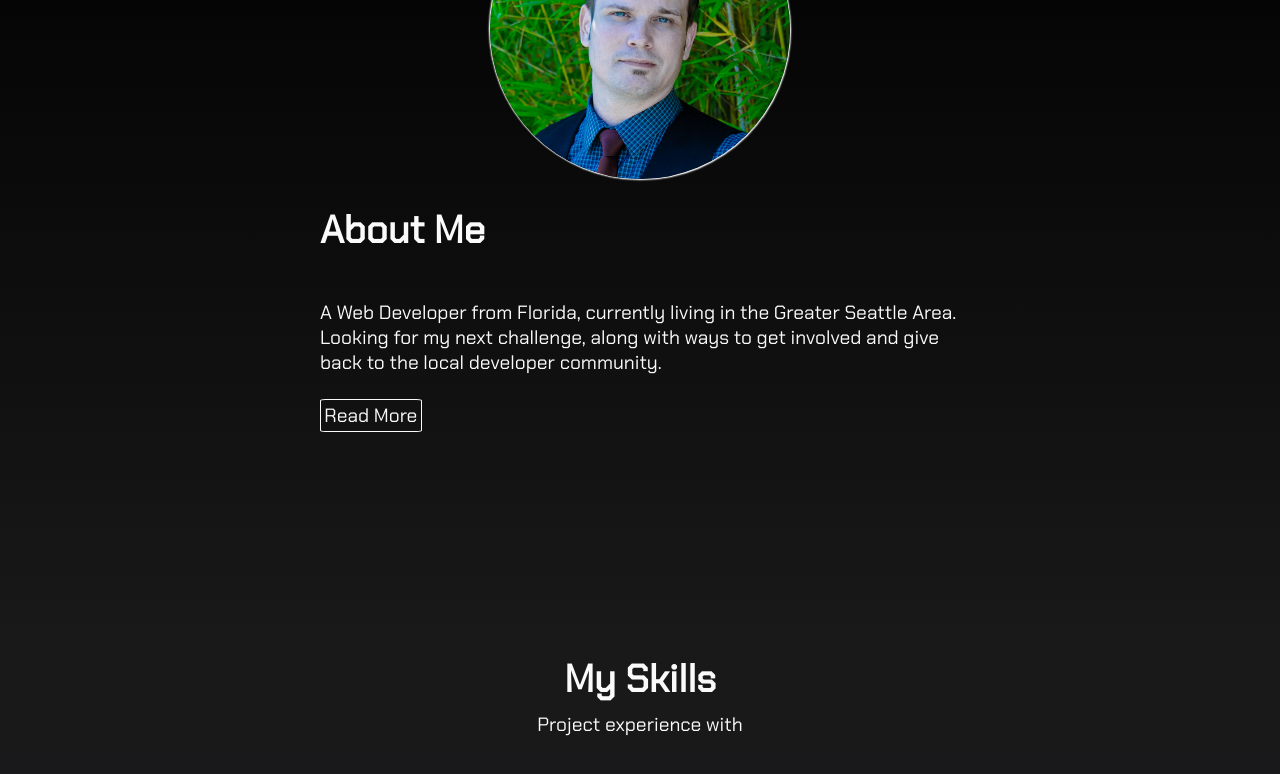
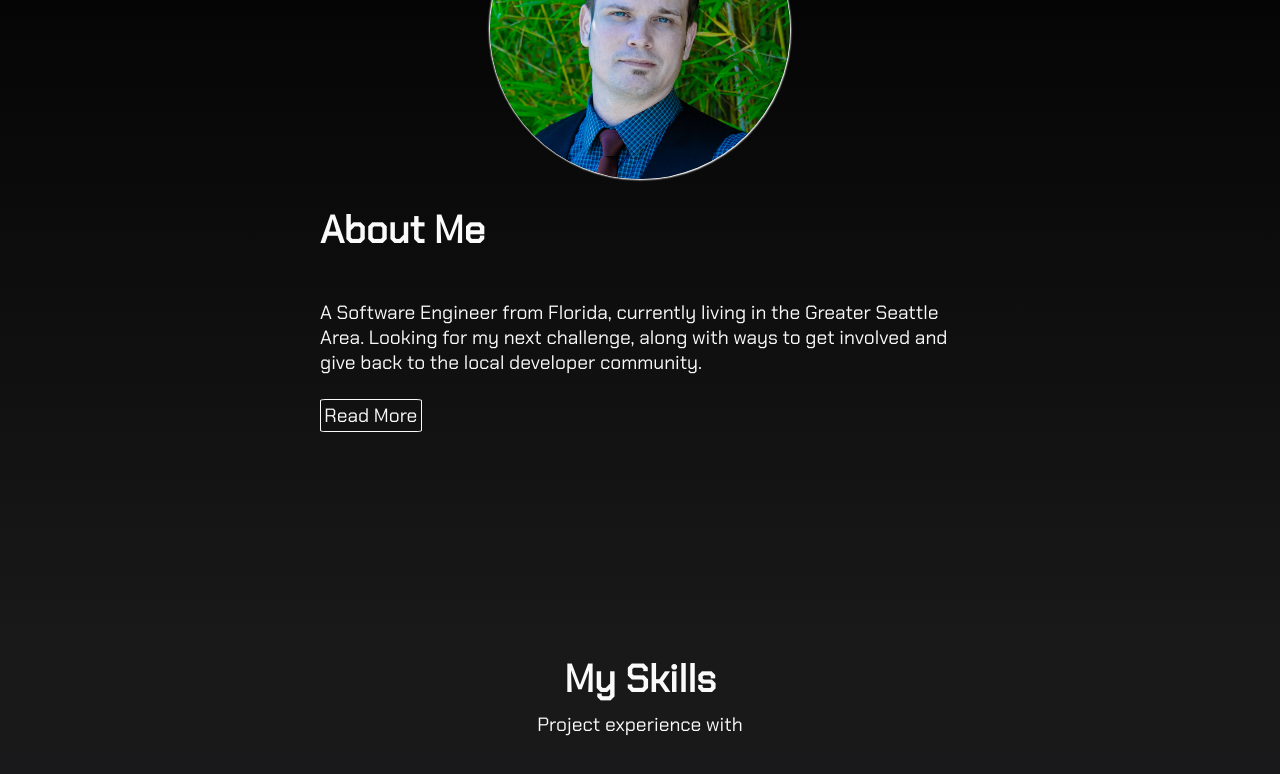
Before and after one commit to JOLee83/justin-oliver.com, a React (Create React App) app: page / in a window 1280 px wide. Shown: the part 962-1736 px from the top of the page. Built offline with nearby package versions, Linux system fonts and the light colour scheme; a web font is replaced by a local one.

Commit message:
changed all web developer references to software engineer

```diff
--- a/src/Components/About.jsx
+++ b/src/Components/About.jsx
@@ -151,7 +151,7 @@ class About extends Component {
         <div className="about-card">
           <h1>About Me</h1>
           <div className="text">
-            <p className="firstP" onLoad={this._setHeight}>A Web Developer from Florida, currently living in the Greater Seattle Area. Looking for my next challenge, along with ways to get involved and give back to the local developer community.</p>
+            <p className="firstP" onLoad={this._setHeight}>A Software Engineer from Florida, currently living in the Greater Seattle Area. Looking for my next challenge, along with ways to get involved and give back to the local developer community.</p>
             <div className={this.state.ReadMore ? "unfaded" : "faded"}>
               <p>In 2018, I decided to follow my passion for building and creating things which led me to increasing my coding knowledge around how to make user friendly, functional web applications. Through that learning process, I have come to enjoy the process and challenges that creating websites and other applications bring, while increasing my understanding of methods to improve my development skills.</p>
               <p>When I first arrived in Seattle, I became involved with local meetup groups; like Seattle JS, Seattle JS Hackers, and Bellevue JS. I have been an organizer, host, and speaker for several events. Since becoming involved with meetup groups in early 2018, I have been hosting a monthly event called Code Katas. Code Katas is an event where I present the participants (developers of all skill levels) with a series of coding challenges. They then work with other participants or on their own to solve the challenges. Between each round in the series, the participants present their solutions to the group and talk about the code and how they came to find the solutions; it is good practice for any developer to prepare for interviews or see the different ways a single challenge can be solved. Along with Code Katas, I have been involved with events like open codes, lean coffees, and hackathons; I was even the MC and stage manager for the forum stage and Cascadia JS in 2019.</p>
--- a/src/Components/TypeWriter.jsx
+++ b/src/Components/TypeWriter.jsx
@@ -24,7 +24,7 @@ class TypeWriter extends Component {
   constructor(props) {
     super(props)
     this.state = {
-      titles: ["Problem Solver", "Up For A Challenge", "Web Developer", "Problem Solver", "Up For A Challenge", "Web Developer", "Na Na Na Batman!"],
+      titles: ["Problem Solver", "Up For A Challenge", "Software Engineer", "Problem Solver", "Up For A Challenge", "Software Engineer", "Na Na Na Batman!"],
       title: 0,
       cursor: 0,
       erase: false,
```
